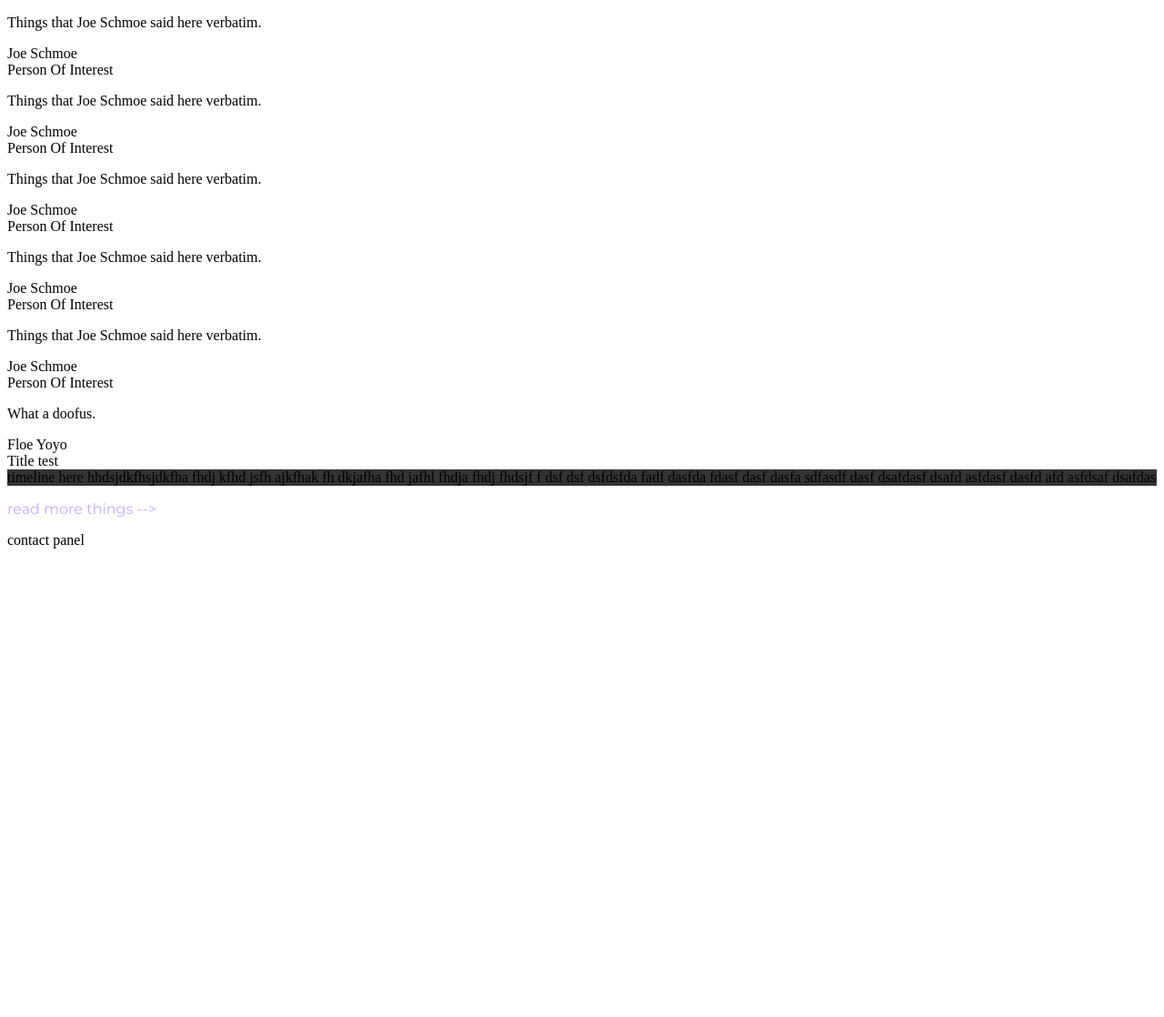
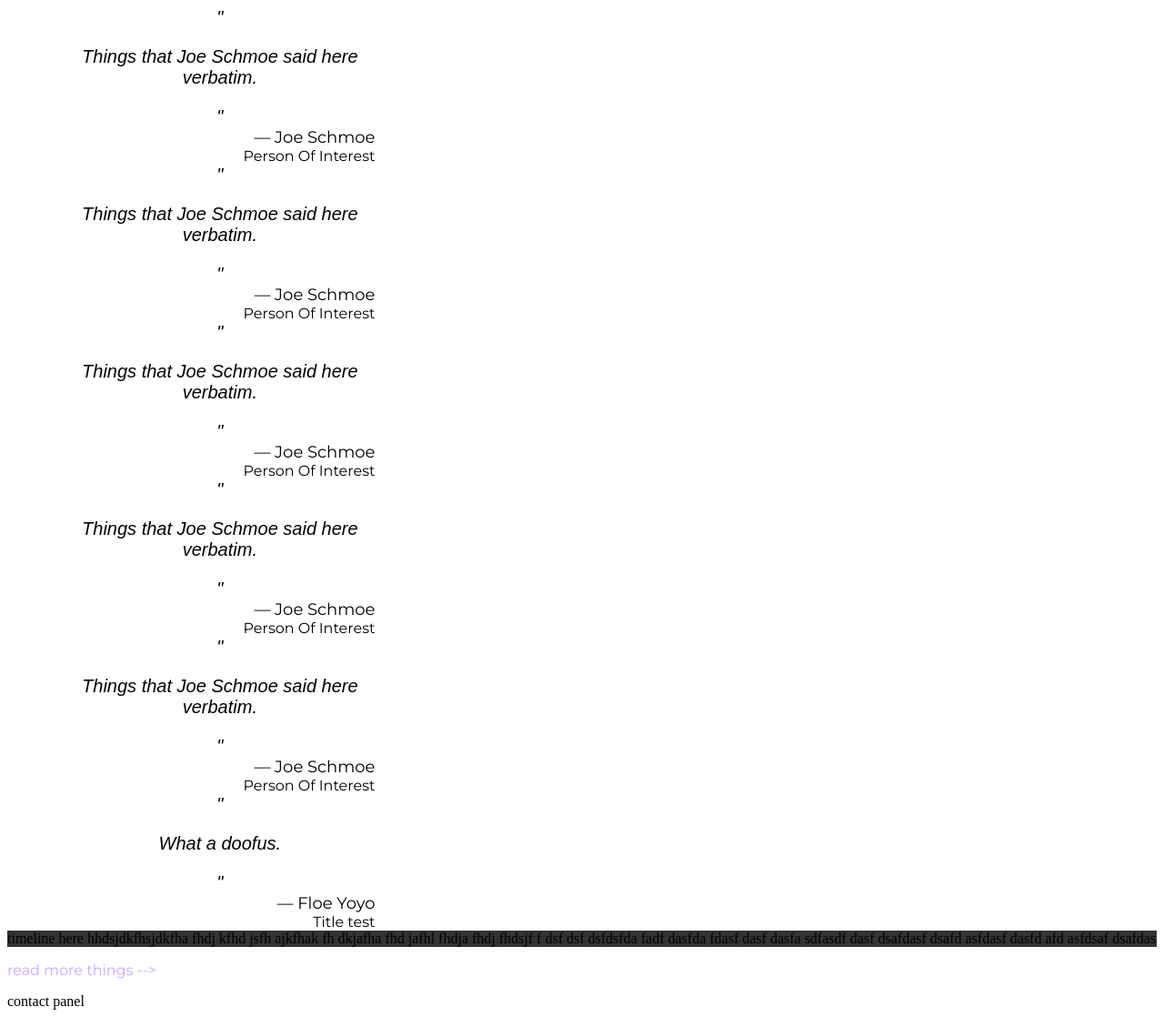
Before and after one commit to trattner/trattner.github.io, a Jekyll site: the page built from _pages/about.md, in a window 1280 px wide. Shown: the whole page at 91% size. Built offline with Jekyll 4.4.1, drawn with Linux system fonts in a browser that asks for light colours; nearby versions of some CDN libraries; some web fonts are replaced; before the commit the page ends 900 px from its top, so only the background shows below that.

Commit message:
clipping styles

```diff
--- a/_includes/clipping.html
+++ b/_includes/clipping.html
@@ -1,9 +1,9 @@
 <div class="clipping-wrapper">
   <div class="clipping-body">
-    {{ content }}
+    "{{ content }}"
   </div>
   <div class="clipping-author">
-    {{ clipping.ref }}
+    &mdash; {{ clipping.ref }}
   </div>
   <div class="clipping-credentials">
     {{ clipping.cred }}
--- a/css/style.css
+++ b/css/style.css
@@ -53,31 +53,44 @@ img.about-head:hover{
 
 
 .archive-list{
-
+  margin: auto;
+  width: 50%;
+  font-family: 'Montserrat', sans-serif;
 }
 
 a.archive-title{
-
+  font-size: 16px;
 }
 
 .clippings{
-
+  margin: auto;
+  width: 90%;
 }
 
 .clipping-wrapper{
-
+  width: 30%;
 }
 
 .clipping-body{
-
+  margin:auto;
+  font-size: 20px;
+  font-style: italic;
+  text-align: center;
+  font-family: 'Droid Sans', sans-serif;
 }
 
 .clipping-author{
-
+  font-size: 18px;
+  margin:auto;
+  text-align: right;
+  font-family: 'Montserrat', sans-serif;
 }
 
 .clipping-credentials{
-
+  font-size: 16px;
+  margin:auto;
+  text-align: right;
+  font-family: 'Montserrat', sans-serif;
 }
 
 .contact-panel-wrapper{
```
